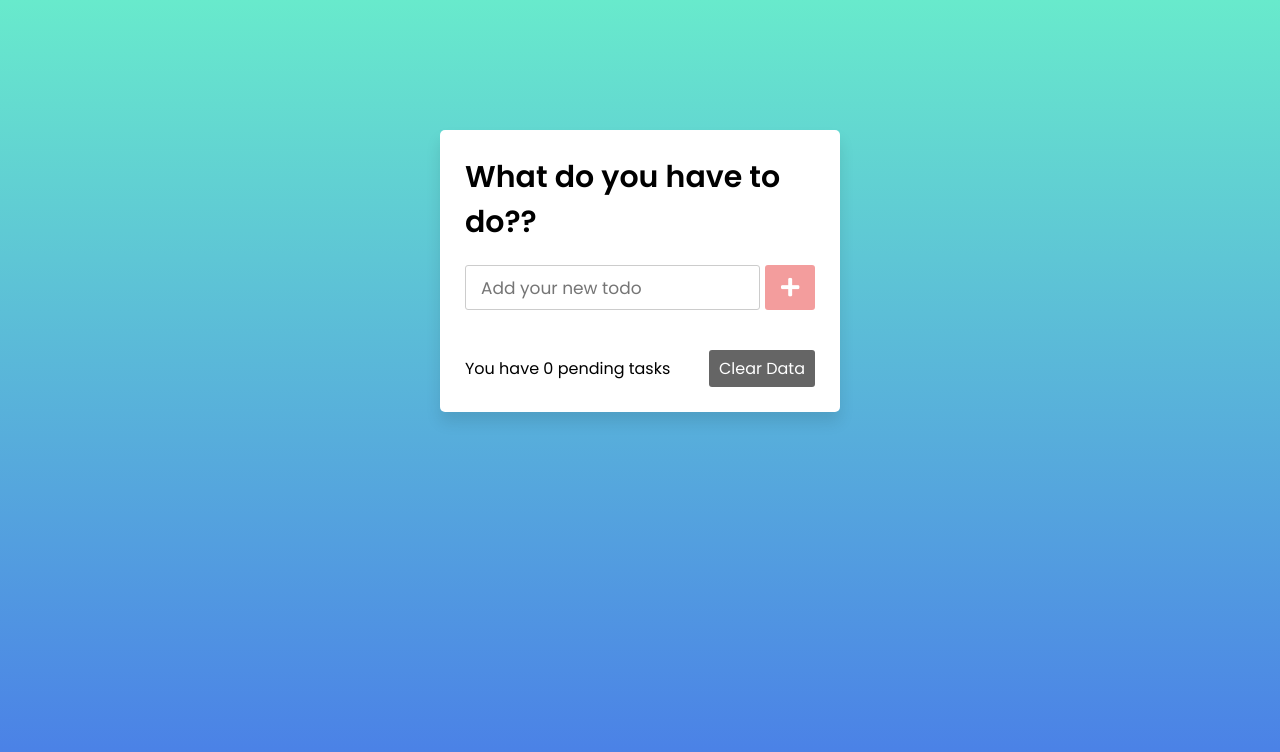
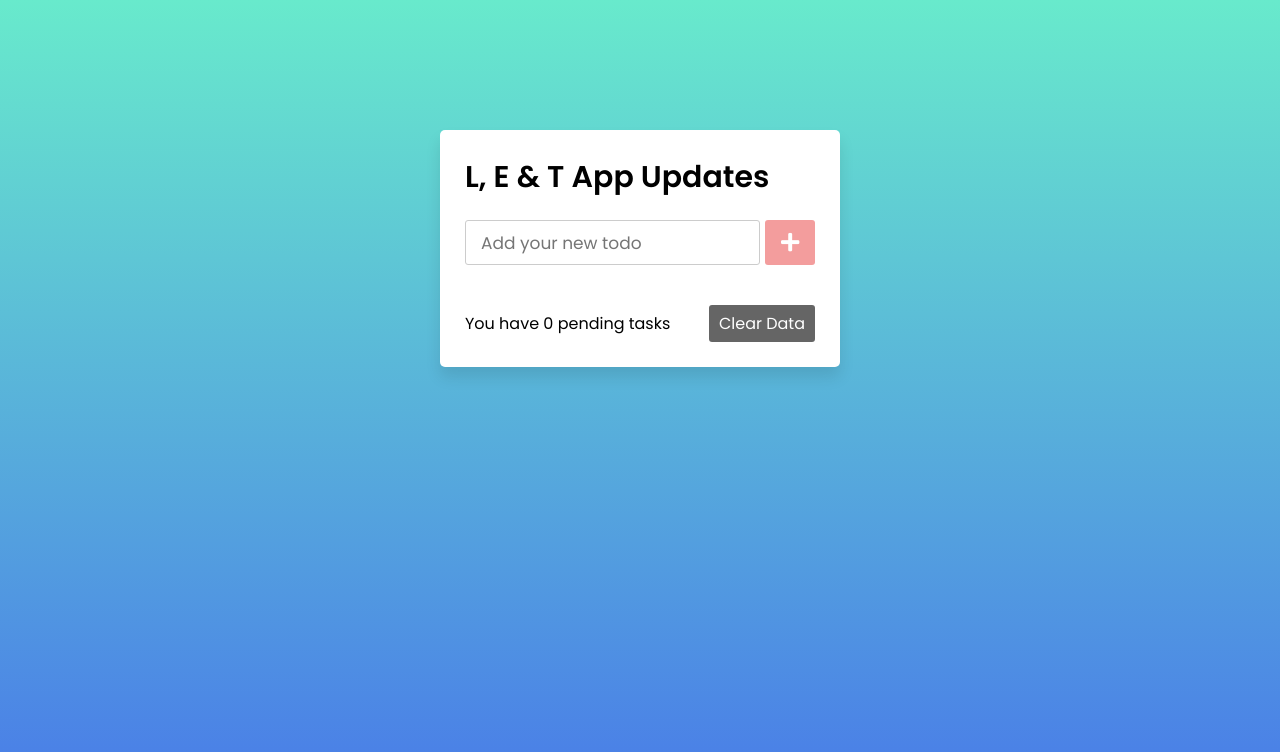
Before and after one commit to lpk229/lpk229.github.io, a plain HTML site: page index.html in a window 1280 px wide. Drawn offline with Linux system fonts and the light colour scheme.

Commit message:
Update index.html

```diff
--- a/index.html
+++ b/index.html
@@ -8,7 +8,7 @@
 </head>
 <body>
   <div class="wrapper">
-    <header>What do you have to do??</header>
+    <header>L, E & T App Updates</header>
     <div class="inputField">
       <input type="text" placeholder="Add your new todo">
       <button><i class="fas fa-plus"></i></button>
```
